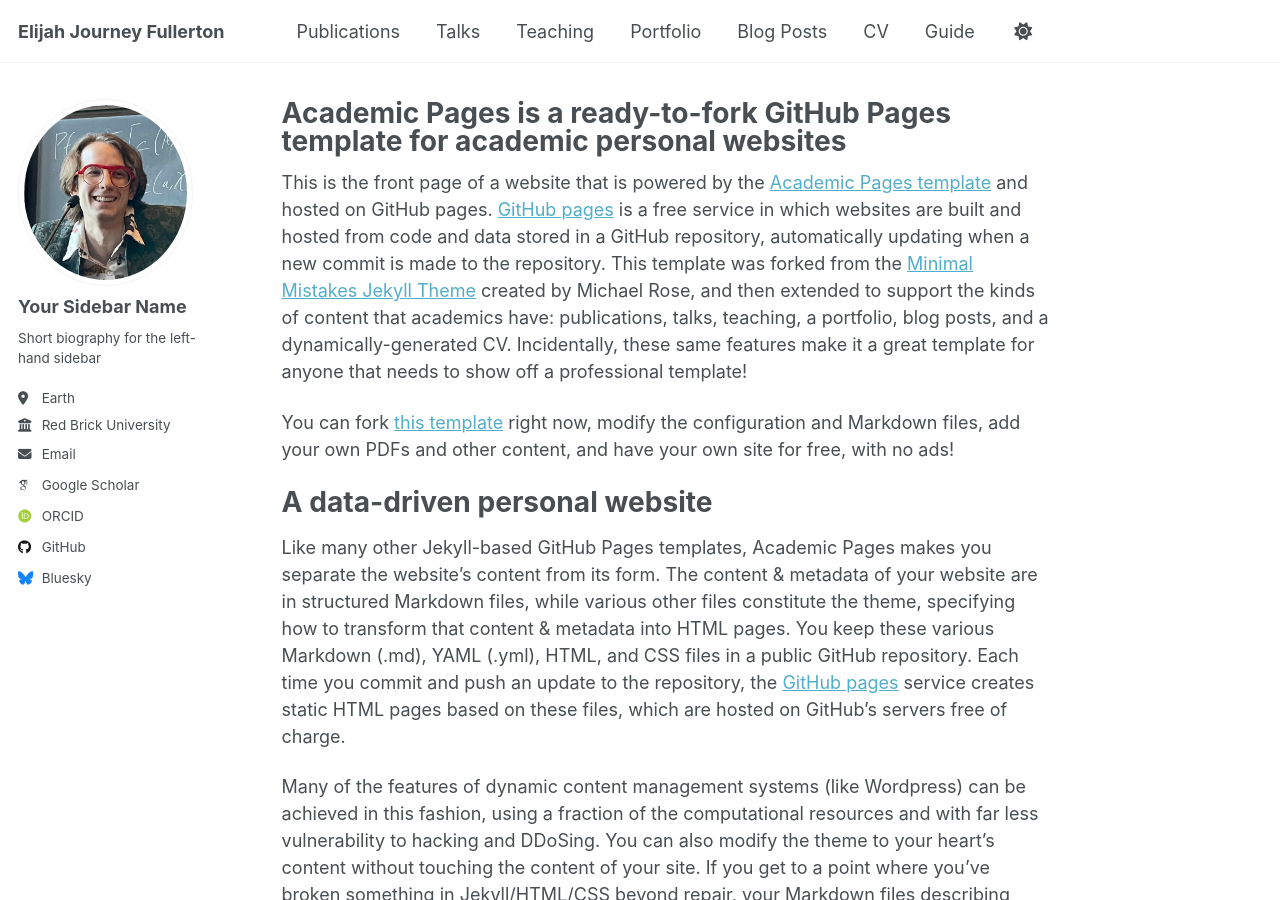
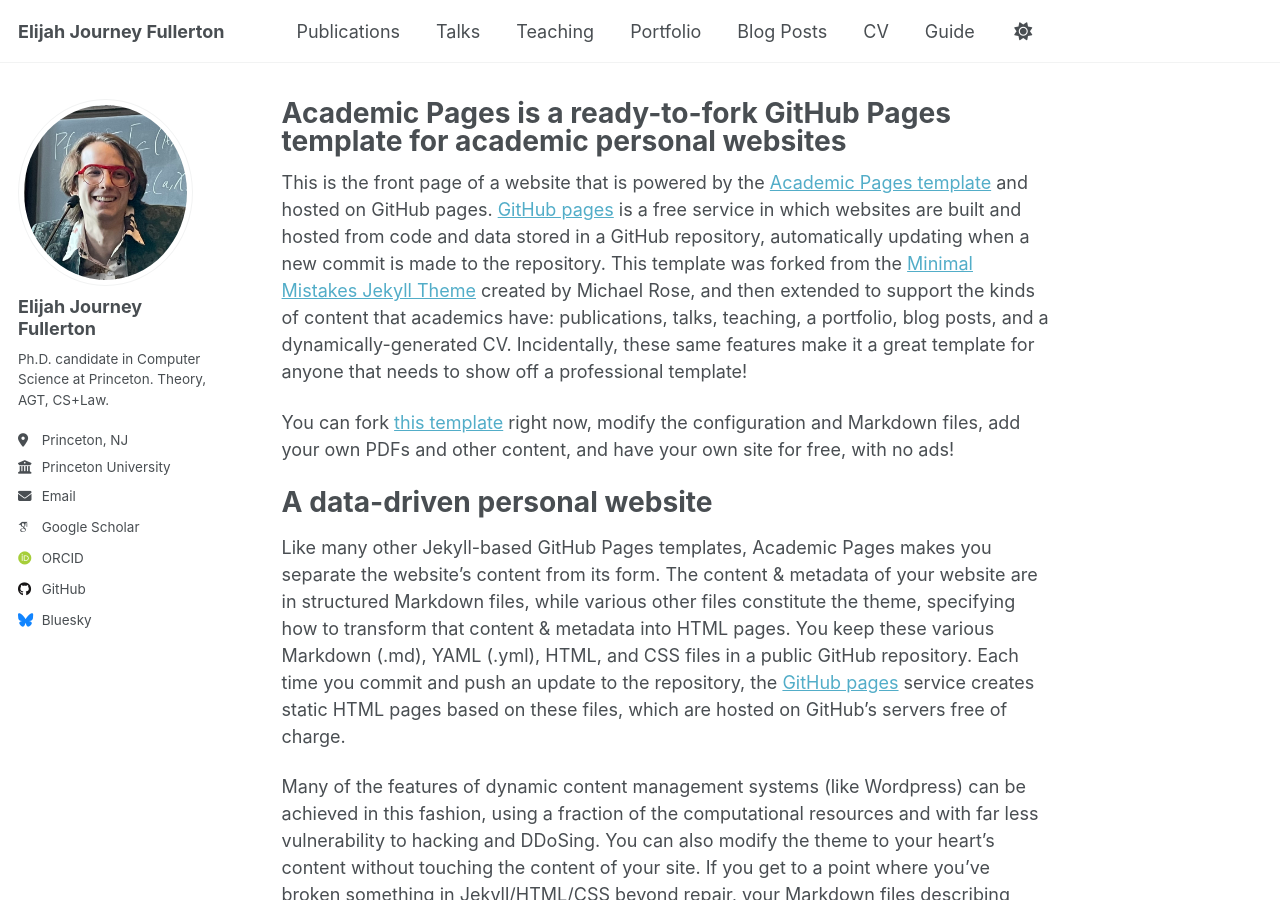
Before and after one commit to elijah-fullerton/elijah-fullerton.github.io, a Jekyll site: the page built from _pages/about.md, in a window 1280 px wide and 900 px high. Built offline with Jekyll 4.4.1, drawn with Linux system fonts in a browser that asks for light colours; some web fonts are replaced; a script that is not in the unit is left out.

Commit message:
Update _config.yml

```diff
--- a/_config.yml
+++ b/_config.yml
@@ -23,11 +23,11 @@
 author:
   # Biographic information
   avatar           : "Princeton Profile.jpg"
-  name             : "Your Sidebar Name"
+  name             : "Elijah Journey Fullerton"
   pronouns         : # example: "she/her"
-  bio              : "Short biography for the left-hand sidebar"
-  location         : "Earth"
-  employer         : "Red Brick University"
+  bio              : "Ph.D. candidate in Computer Science at Princeton. Theory, AGT, CS+Law."
+  location         : "Princeton, NJ"
+  employer         : "Princeton University"
   uri              : # URL
   email            : "ef0952 [at] princeton [dot] edu"
 
```
